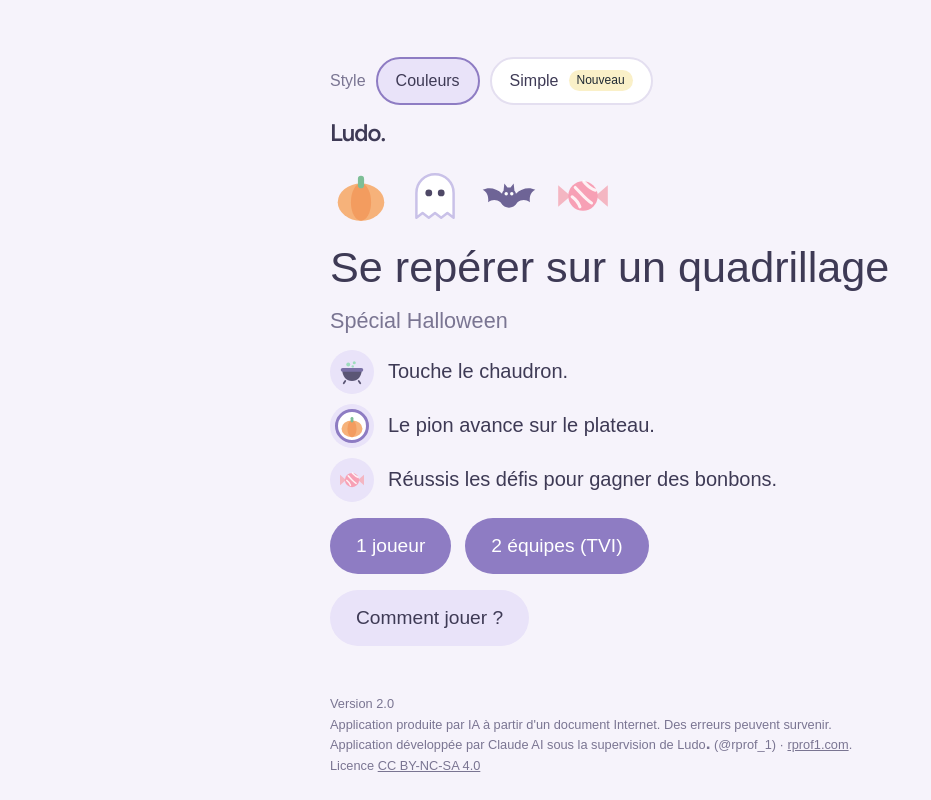
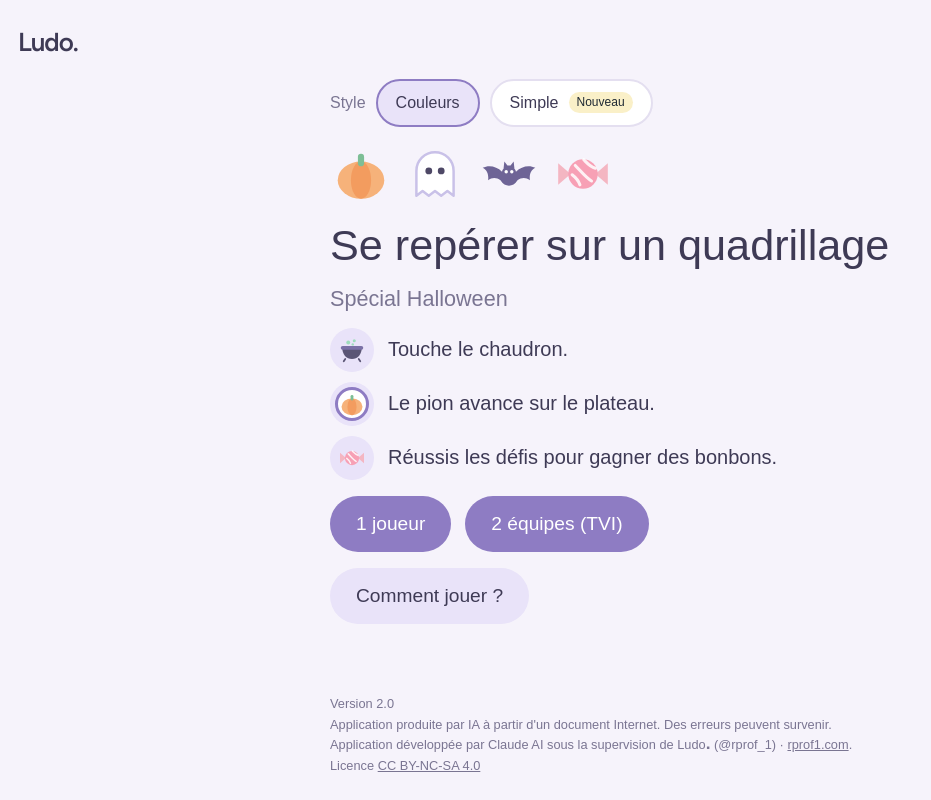
Before and after one commit to ludo1104-rp/quadrillage-halloween, a plain HTML site: page index.html in a window 1280 px wide. Shown: the whole page, without its empty margins (0-931 px from the left). Drawn offline with Linux system fonts and the light colour scheme.

Commit message:
Place « Ludo. » tout en haut à gauche de l'accueil
Co-Authored-By: Claude Opus 5.5 <noreply@anthropic.com>

```diff
--- a/index.html
+++ b/index.html
@@ -302,7 +302,7 @@ body.simple .pill[aria-pressed="true"]{background:#0A0A0A;border-color:#0A0A0A;c
 body.simple .pchip.act{background:#F7F7F7;border-color:#0A0A0A}
 body.simple .foot{font-family:var(--mono);letter-spacing:.02em}
 body.simple .t-arr{background:#E9E3F9}
-.marque{margin:0 0 4px;font-family:"Figtree","Avenir Next",Arial,sans-serif;font-size:24px;font-weight:600;letter-spacing:-.04em;line-height:1;color:var(--ink)}
+.marque{position:fixed;top:calc(env(safe-area-inset-top,0px) + 14px);left:18px;height:56px;display:flex;align-items:center;margin:0;z-index:20;font-family:"Figtree","Avenir Next",Arial,sans-serif;font-size:26px;font-weight:600;letter-spacing:-.04em;line-height:1;color:var(--ink);pointer-events:none}
 </style>
 </head>
 <body>
@@ -314,10 +314,10 @@ body.simple .t-arr{background:#E9E3F9}
 
 <!-- ACCUEIL -->
 <section class="screen on" id="home">
+  <p class="marque">Ludo.</p>
   <div class="hmain">
     <div class="reglages" role="group" aria-label="Style"><span class="reg-label">Style</span>
       <button class="pill" data-sty="couleurs">Couleurs</button><button class="pill" data-sty="simple">Simple</button></div>
-    <p class="marque">Ludo.</p>
     <div class="hicons" id="hicons"></div>
     <h1>Se repérer sur un quadrillage</h1>
     <p class="sub">Spécial Halloween</p>
```
